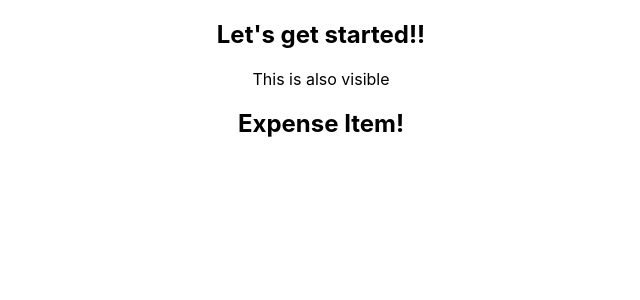
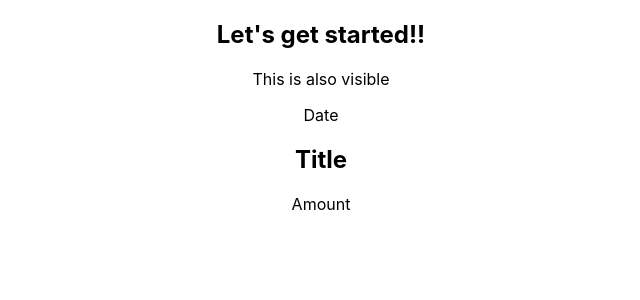
Before and after one commit to cravatsc/react-learning, a React (Create React App) app: page / in a window 1280 px wide. Shown: the top 300 px of the page, without its empty margins (319-959 px from the left). Built offline with nearby package versions, Linux system fonts and the light colour scheme.

Commit message:
add prettierrc and prettier dev dependency

```diff
--- a/package.json
+++ b/package.json
@@ -39,5 +39,8 @@
       "last 1 firefox version",
       "last 1 safari version"
     ]
+  },
+  "devDependencies": {
+    "prettier": "^2.5.1"
   }
 }
--- /dev/null
+++ b/prettierrc.json
@@ -0,0 +1,6 @@
+{
+  "tabWidth": 2,
+  "useTabs": false,
+  "printWidth": 80,
+  "singleQuote": true
+}
--- a/src/components/ExpenseItem.tsx
+++ b/src/components/ExpenseItem.tsx
@@ -1,5 +1,10 @@
 const ExpenseItem = () => {
-    return <h2>Expense Item!</h2>
+    return (<div>
+        <div>Date</div>
+        <div><h2>Title</h2>
+
+        <div>Amount</div></div>
+        </div>)
 }
 
 export default ExpenseItem;
```
Also changed, not shown: 1 other file (tests, documents, lock files or other folders).
